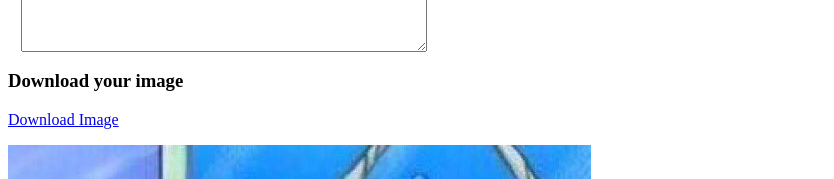
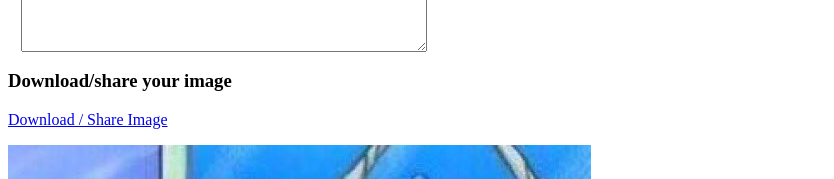
Before and after one commit to cemerick/stopthatrightnow, a plain HTML site: page index.html in a window 1280 px wide. Shown: the part 407-586 px from the top of the page, without its empty margins (0-834 px from the left). Drawn offline with Linux system fonts and the light colour scheme.

Commit message:
better button text

```diff
--- a/index.html
+++ b/index.html
@@ -35,8 +35,10 @@ textarea {
         <p id="clipboard-success">Copied, now paste into twitter/facebook/etc!</p>
         <textarea id="out" readonly="true"></textarea>
 
-        <h3>Download your image</h3>
-        <a href="#" download="stoP-THAt-RiGHT-nOW.jpg" id="dl-btn">Download Image</a>
+        <h3>Download/share your image</h3>
+        <a href="#" download="stoP-THAt-RiGHT-nOW.jpg" id="dl-btn">
+            Download / Share Image
+        </a>
         <script language="javascript">
 var input = document.getElementById("in");
 var output = document.getElementById("out");
```
